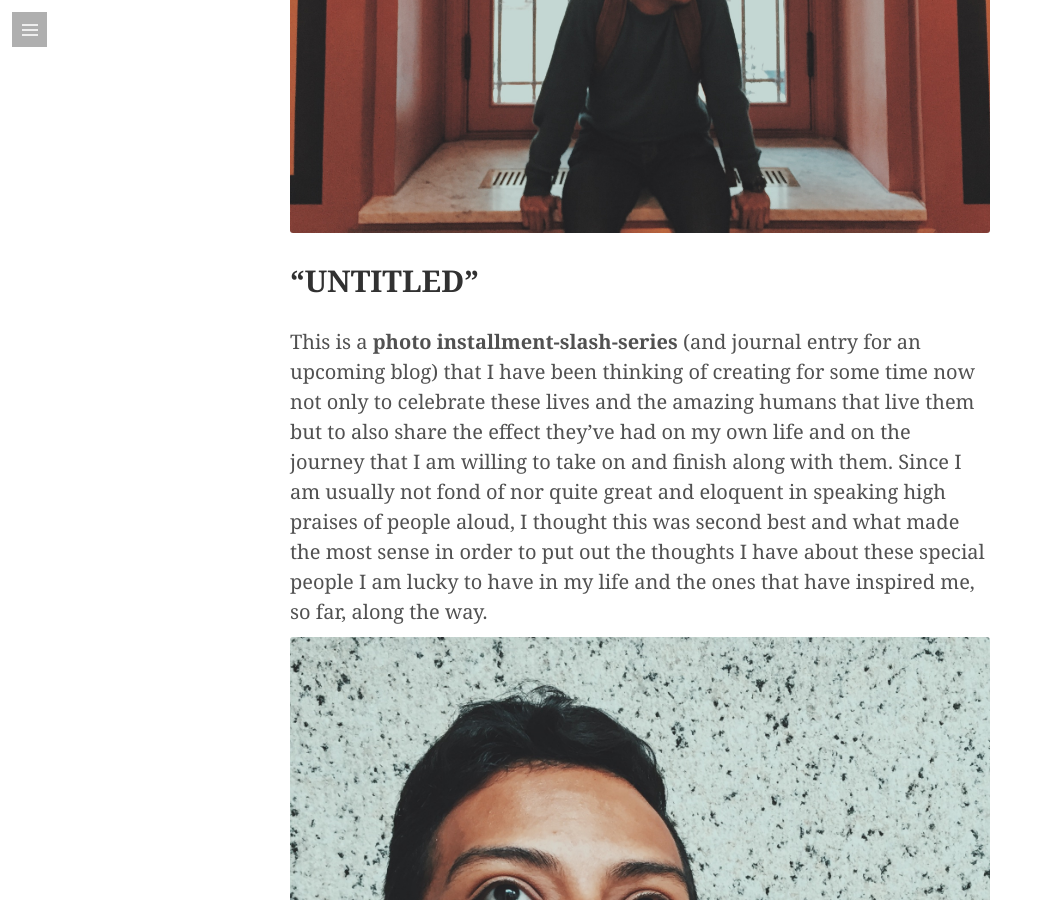
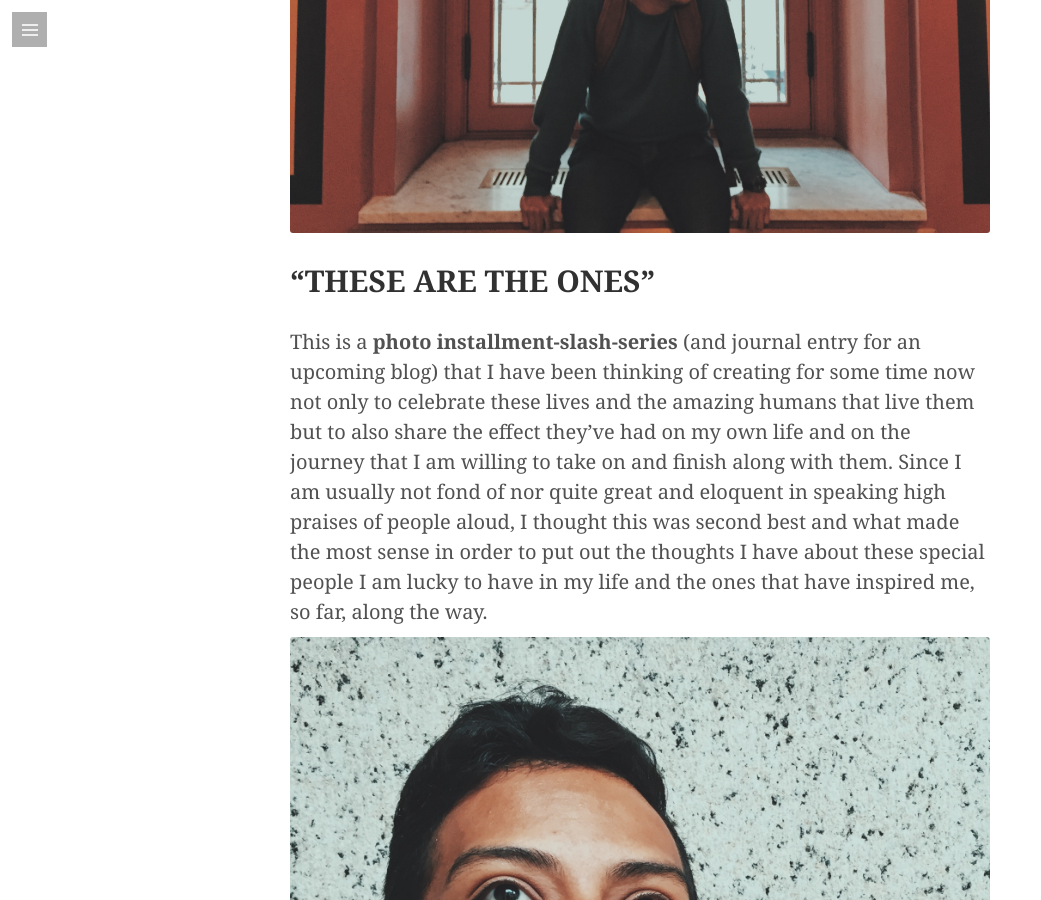
Before and after one commit to thejohnsullivan/McLeian, a Jekyll site: the page built from _posts/2016-05-05-noel-lopez.md, in a window 1280 px wide and 900 px high, scrolled down 1418 px. Shown: the whole window, without its empty margins (0-1041 px from the left). Built offline with Jekyll 4.4.1, drawn with Linux system fonts in a browser that asks for light colours; some web fonts are replaced; comment, search, counter and statistics services are not loaded.

Commit message:
Update 2016-05-05-noel-lopez.md

```diff
--- a/_posts/2016-05-05-noel-lopez.md
+++ b/_posts/2016-05-05-noel-lopez.md
@@ -11,7 +11,7 @@ theme_color:  302F2D
 
 {% include image.html url="/assets/images/noel6.JPG" %}
 
-## "UNTITLED"
+## "THESE ARE THE ONES"
 
 This is a **photo installment-slash-series** (and journal entry for an upcoming blog) that I have been thinking of creating for some time now not only to celebrate these lives and the amazing humans that live them but to also share the effect they’ve had on my own life and on the journey that I am willing to take on and finish along with them. Since I am usually not fond of nor quite great and eloquent in speaking high praises of people aloud, I thought this was second best and what made the most sense in order to put out the thoughts I have about these special people I am lucky to have in my life and the ones that have inspired me, so far, along the way.
 
```
